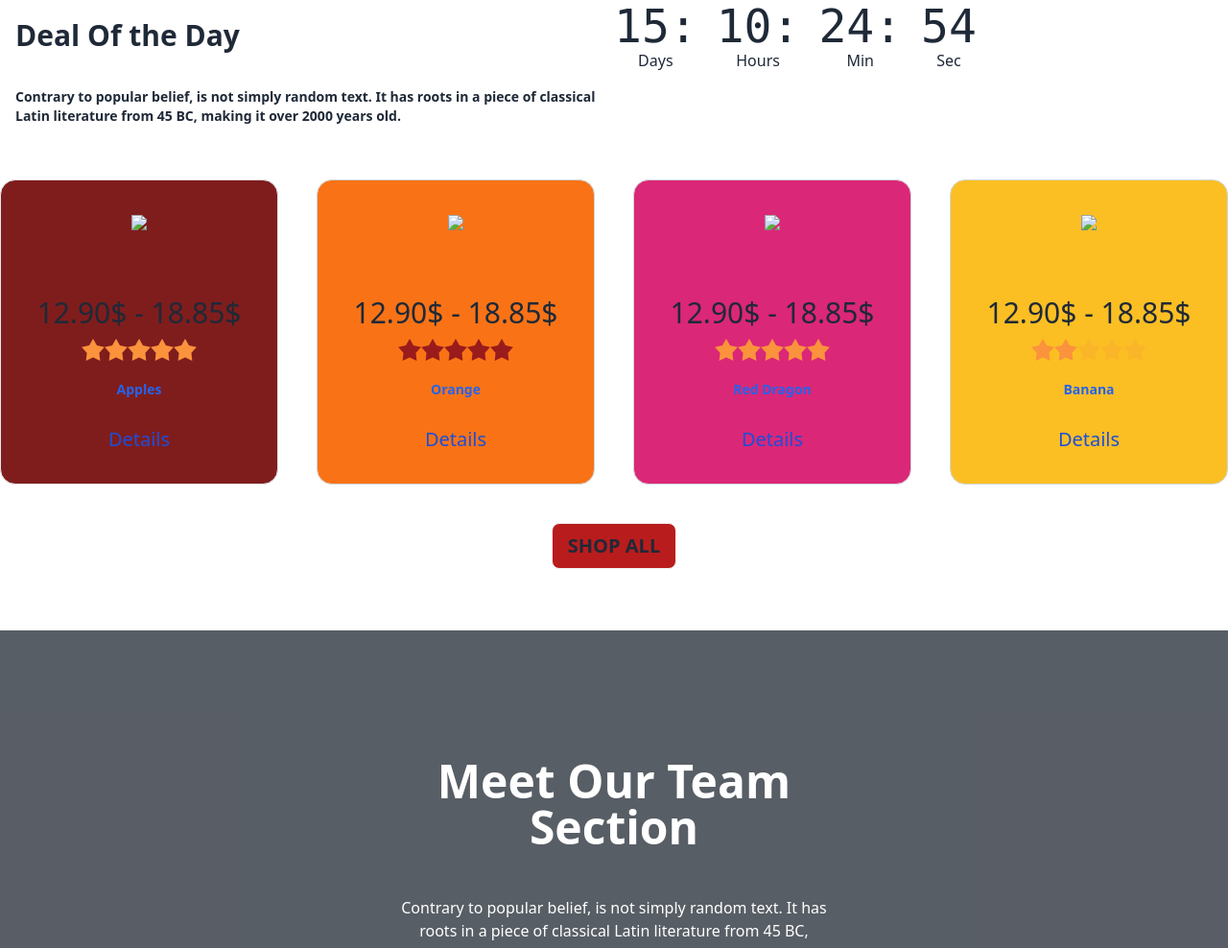
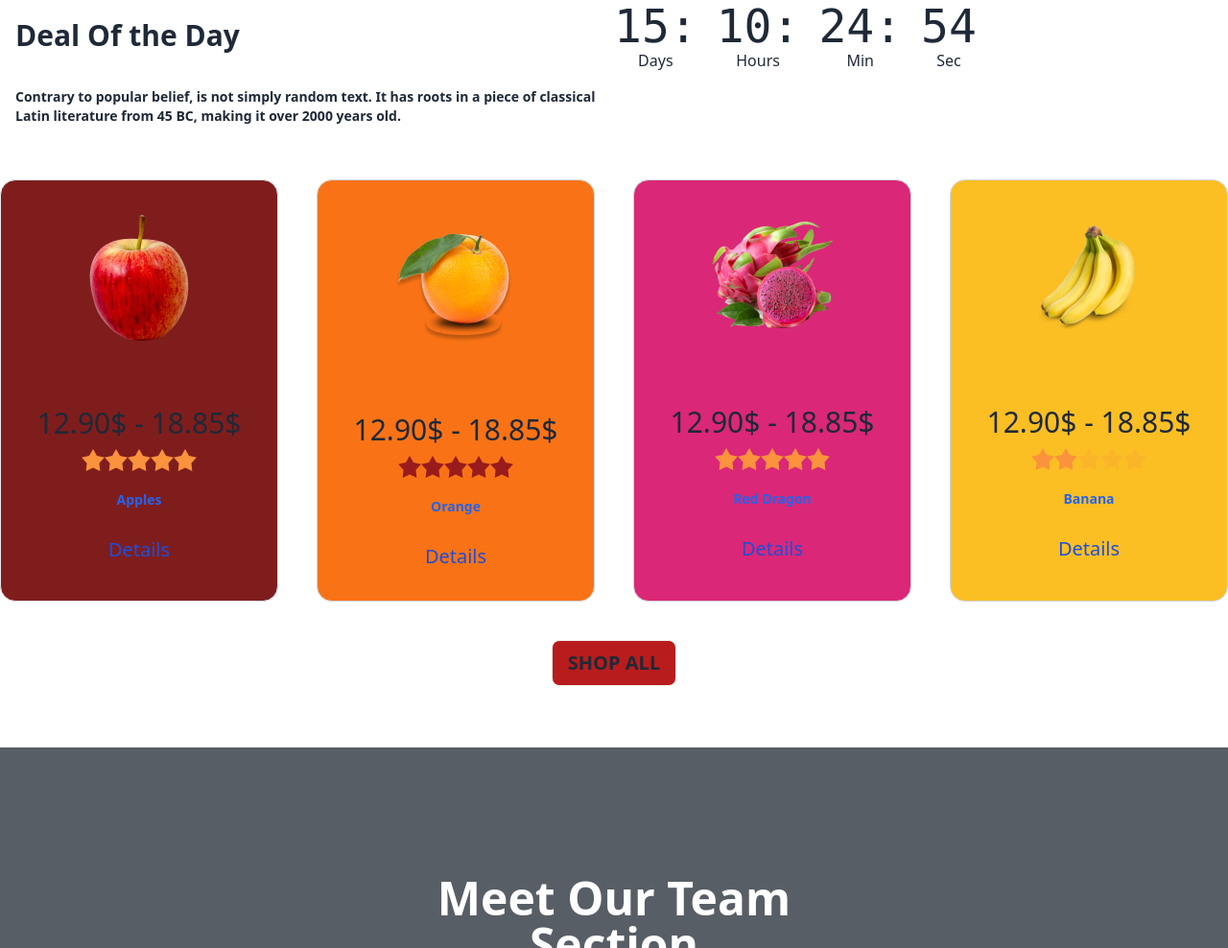
Before and after one commit to Rakib5971/Assignment-03-fruit-burst-, a plain HTML site: page index.html in a window 1280 px wide. Shown: the part 781-1769 px from the top of the page at 96% size. Drawn offline with nearby package versions, Linux system fonts and the light colour scheme; the site is published under a folder, as on GitHub Pages, so addresses that start at the root find nothing.

Commit message:
fist commit

```diff
--- a/index.html
+++ b/index.html
@@ -233,7 +233,7 @@
 
 
           <div class="card  bg-base-100 border border-gray-30 bg-red-900">
-            <figure><img class="w-30 py-9" src="/images/fruit6.png"></figure>
+            <figure><img class="w-30 py-9" src="./images/fruit6.png"></figure>
             <div class="card-body">
               <h3 class="text-center text-3xl">12.90$ - 18.85$</h3>
 
@@ -274,7 +274,7 @@
           </div>
           <!----CARD2-->
           <div class="card   border border-gray-300 bg-orange-500">
-            <figure><img class="w-30 py-9" src="/images/fruit7.png"></figure>
+            <figure><img class="w-30 py-9" src="./images/fruit7.png"></figure>
             <div class="card-body">
               <h3 class="text-center text-3xl">12.90$ - 18.85$</h3>
 
@@ -313,7 +313,7 @@
           </div>
           <!--crad3-->
           <div class="card  bg-pink-600 border border-gray-300">
-            <figure><img class="w-30 py-9" src="/images/fruit8.png" ></figure>
+            <figure><img class="w-30 py-9" src="./images/fruit8.png" ></figure>
             <div class="card-body">
               <h3 class="text-center text-3xl">12.90$ - 18.85$</h3>
 
@@ -342,7 +342,7 @@
           </div>
           <!--card4-->
           <div class="card  bg-amber-400 border border-gray-300">
-            <figure><img class="w-30 py-9" src="/images/fruit9.png"></figure>
+            <figure><img class="w-30 py-9" src="./images/fruit9.png"></figure>
             <div class="card-body">
               <h3 class="text-center text-3xl">12.90$ - 18.85$</h3>
 
```
